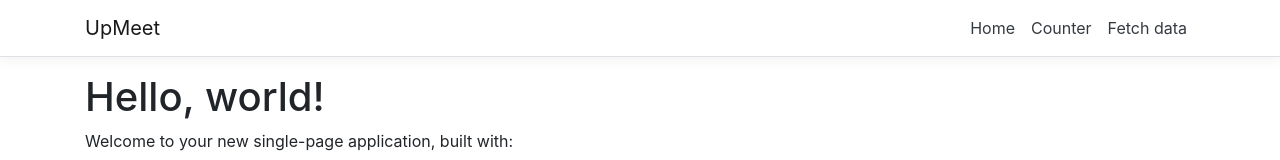
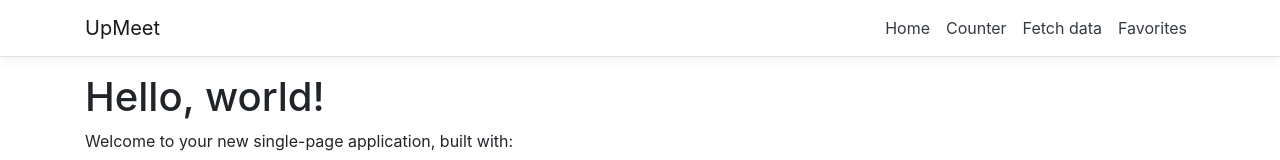
Before and after one commit to eslutz/Grand-Circus-Capstone, an Angular app in the folder UpMeet/ClientApp/: page / in a window 1280 px wide. Shown: the top 160 px of the page. Built offline with nearby package versions, Linux system fonts and the light colour scheme.

Commit message:
Added Favorites to the nav menu.

```diff
--- a/UpMeet/ClientApp/src/app/nav-menu/nav-menu.component.html
+++ b/UpMeet/ClientApp/src/app/nav-menu/nav-menu.component.html
@@ -20,22 +20,19 @@
         [ngClass]="{ show: isExpanded }"
       >
         <ul class="navbar-nav flex-grow">
-          <li
-            class="nav-item"
-            [routerLinkActive]="['link-active']"
-            [routerLinkActiveOptions]="{ exact: true }"
-          >
+          <li class="nav-item"
+              [routerLinkActive]="['link-active']"
+              [routerLinkActiveOptions]="{ exact: true }">
             <a class="nav-link text-dark" [routerLink]="['/']">Home</a>
           </li>
           <li class="nav-item" [routerLinkActive]="['link-active']">
-            <a class="nav-link text-dark" [routerLink]="['/counter']"
-              >Counter</a
-            >
+            <a class="nav-link text-dark" [routerLink]="['/counter']">Counter</a>
           </li>
           <li class="nav-item" [routerLinkActive]="['link-active']">
-            <a class="nav-link text-dark" [routerLink]="['/fetch-data']"
-              >Fetch data</a
-            >
+            <a class="nav-link text-dark" [routerLink]="['/fetch-data']">Fetch data</a>
+          </li>
+          <li class="nav-item" [routerLinkActive]="['link-active']">
+            <a class="nav-link text-dark" [routerLink]="['/favorites']">Favorites</a>
           </li>
         </ul>
       </div>
```
